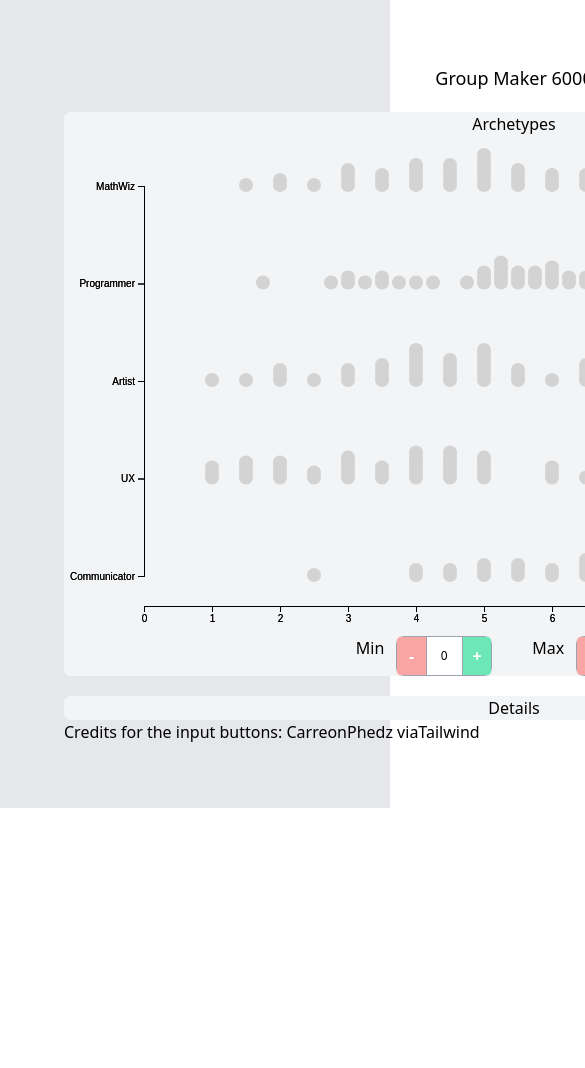
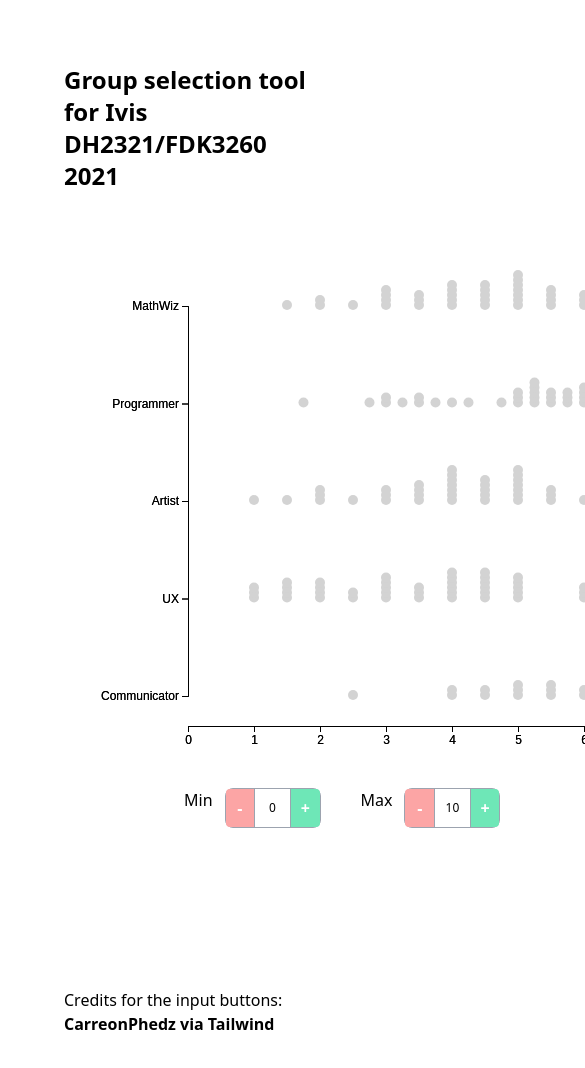
Before and after one commit to EllaSoderberg/ivis-2021-projects, a React (Create React App) app: page / in a window 390 px wide. Shown: the top 1068 px of the page, 585 px wide, since content can reach past the window. Before the commit the page ends 844 px from the top, so only its background shows below. Built offline with nearby package versions, Linux system fonts and the light colour scheme.

Commit message:
Changed the layout to be responsive and more minimal

```diff
--- a/src/App.js
+++ b/src/App.js
@@ -4,7 +4,7 @@ import { Layout } from "./components/layout.js";
 function App() {
 
   return (
-    <div className="container p-16 flex bg-gray-200">
+    <div className="p-16">
       <Layout />
     </div>
   );
--- a/src/components/archetypes.js
+++ b/src/components/archetypes.js
@@ -5,21 +5,20 @@ import { axisLeft } from "d3";
 // Example taken from https://blog.logrocket.com/using-d3-js-v6-with-react/
 
 //https://www.d3-graph-gallery.com/graph/scatter_grouped_highlight.html
-const USER_ID_PREFIX = "userid-"
+const USER_ID_PREFIX = "userid-";
 export default class ArchetypesGraph extends Component {
   constructor(props) {
     super(props);
-    this.creatGraph = this.creatGraph.bind(this)
+    this.creatGraph = this.creatGraph.bind(this);
     this.state = {
       highlightColors: [
         { c: "red", userId: null },
         { c: "blue", userId: null },
         { c: "green", userId: null },
         { c: "yellow", userId: null },
-        { c: "black", userId: null }
-      ]
-    }
-
+        { c: "black", userId: null },
+      ],
+    };
   }
 
   componentDidMount() {
@@ -30,37 +29,54 @@ export default class ArchetypesGraph extends Component {
   }
 
   assignColor(userID) {
-    var assignedColor = this.state.highlightColors.find((color) => color.userId === userID)
+    var assignedColor = this.state.highlightColors.find(
+      (color) => color.userId === userID
+    );
     if (assignedColor) {
-      return assignedColor.c
+      return assignedColor.c;
     } else {
-      const assignedColor = { c: this.state.highlightColors[0].c, userId: userID }
-      const colorUpdate = this.state.highlightColors.slice(1).concat(assignedColor)
+      const assignedColor = {
+        c: this.state.highlightColors[0].c,
+        userId: userID,
+      };
+      const colorUpdate = this.state.highlightColors
+        .slice(1)
+        .concat(assignedColor);
       this.setState({ highlightColors: colorUpdate });
       return assignedColor;
     }
   }
 
   highlightUser() {
+    d3.selectAll(".dot")
+      .transition()
+      .duration(200)
+      .style("fill", "lightgray")
+      .attr("r", 5);
     this.props.selectedUsers.forEach((user) => {
       d3.selectAll("." + USER_ID_PREFIX + user.id)
         .transition()
         .duration(200)
         .style("fill", this.assignColor(user.id))
         .attr("r", 7);
-    })
+    });
   }
 
   handleClick(userID) {
     if (this.props.selectedUsers.find((u) => u.id === userID)) {
-      var newUsers = this.props.selectedUsers.filter((u) => u.id !== userID)
-      this.props.onUsersSelected(newUsers.map((u) => u.id))
+      var newUsers = this.props.selectedUsers.filter((u) => u.id !== userID);
+      this.props.onUsersSelected(newUsers.map((u) => u.id));
     } else {
       if (this.props.selectedUsers.length >= 5) {
-        const userIDs = this.props.selectedUsers.slice(1).map((u) => u.id).concat(userID)
-        this.props.onUsersSelected(userIDs)
+        const userIDs = this.props.selectedUsers
+          .slice(1)
+          .map((u) => u.id)
+          .concat(userID);
+        this.props.onUsersSelected(userIDs);
       } else {
-        this.props.onUsersSelected(this.props.selectedUsers.map((u) => u.id).concat(userID))
+        this.props.onUsersSelected(
+          this.props.selectedUsers.map((u) => u.id).concat(userID)
+        );
       }
     }
   }
@@ -69,11 +85,11 @@ export default class ArchetypesGraph extends Component {
     // D3 uses the ID to create the dots.
     // It has class in the form: "userid-#####"
     // So we extract and return only the numeric value
-    return d3Class.slice(7)
+    return d3Class.slice(7);
   }
 
   creatGraph() {
-    const margin = { top: 10, right: 40, bottom: 30, left: 80 },
+    const margin = { top: 10, right: 40, bottom: 30, left: 100 },
       width = 800 - margin.left - margin.right,
       height = 500 - margin.top - margin.bottom;
 
@@ -90,28 +106,29 @@ export default class ArchetypesGraph extends Component {
       .domain(["MathWiz", "Programmer", "Artist", "UX", "Communicator"])
       .range([margin.top + margin.bottom, height - margin.bottom]);
 
-    svg.append("g").call(axisLeft(yLabels));
+    svg.append("g").style("font-size", "12px").call(axisLeft(yLabels));
 
     const x = d3.scaleLinear().domain([0, 10]).range([0, width]);
     svg
       .append("g")
       .attr("transform", `translate(0, ${height})`)
+      .style("font-size", "12px")
       .call(d3.axisBottom(x));
 
-    let categories = [
-      "MathWiz",
-      "Programmer",
-      "Artist",
-      "UX",
-      "Communicator",
-    ];
+    let categories = ["MathWiz", "Programmer", "Artist", "UX", "Communicator"];
     categories.map((cat) => {
       let numberDict = {};
-      let dots = svg.append("g").selectAll("dot").data(this.props.users).enter();
+      let dots = svg
+        .append("g")
+        .selectAll("dot")
+        .data(this.props.users)
+        .enter();
 
       dots
         .append("circle")
-        .attr("class", (d) => { return "dot " + USER_ID_PREFIX + d.id })
+        .attr("class", (d) => {
+          return "dot " + USER_ID_PREFIX + d.id;
+        })
         .attr("cx", (d) => x(d[cat]))
         .attr("cy", (d) => {
           let info = d[cat];
@@ -129,17 +146,16 @@ export default class ArchetypesGraph extends Component {
         .on("click", (event) => {
           let userID = this.extractIDfromD3class(event.target.classList[1]);
           this.handleClick(userID);
-        })
+        });
       return "";
     });
 
-    this.highlightUser()
+    this.highlightUser();
   }
 
   render() {
     return (
-      <div className="App" >
-        <h1>Archetypes</h1>
+      <div>
         <svg id="area" height={500} width={900}></svg>
       </div>
     );
--- a/src/components/details.js
+++ b/src/components/details.js
@@ -3,12 +3,7 @@ import UserCard from "./usercard";
 
 export default class Details extends React.Component {
   render() {
-    const cards = this.props.users.map((user) => <UserCard user={user} />)
-    return (
-      <div className="App" >
-        <h1>Details</h1>
-        {cards}
-      </div>
-    );
+    const cards = this.props.users.map((user) => <UserCard user={user} />);
+    return <div>{cards}</div>;
   }
 }
--- a/src/components/layout.js
+++ b/src/components/layout.js
@@ -1,7 +1,7 @@
 import React from "react";
 import Archetypes from "./archetypes.js";
 import Details from "./details.js";
-import Input from "./input.js"
+import Input from "./input.js";
 import { getData } from "./scripts/data";
 
 class Layout extends React.Component {
@@ -12,8 +12,8 @@ class Layout extends React.Component {
       selectedUsers: [],
       filterValues: {
         min: 0,
-        max: 10
-      }
+        max: 10,
+      },
     };
   }
 
@@ -21,20 +21,29 @@ class Layout extends React.Component {
     getData().then((data) => this.setState({ users: data }));
   }
   handleUsersSelected(userIDs) {
-    const users = userIDs.map((userID => this.state.users.find((u) => u.id === userID)))
-    this.setState({ selectedUsers: users })
+    const users = userIDs.map((userID) =>
+      this.state.users.find((u) => u.id === userID)
+    );
+    this.setState({ selectedUsers: users });
   }
 
   checkInRange(user, min, max) {
-    return ((user.MathWiz >= min && user.MathWiz <= max) &&
-      (user.Programmer >= min && user.Programmer <= max) &&
-      (user.Artist >= min && user.Artist <= max) &&
-      (user.UX >= min && user.UX <= max) &&
-      (user.Communicator >= min && user.Communicator <= max))
+    return (
+      user.MathWiz >= min &&
+      user.MathWiz <= max &&
+      user.Programmer >= min &&
+      user.Programmer <= max &&
+      user.Artist >= min &&
+      user.Artist <= max &&
+      user.UX >= min &&
+      user.UX <= max &&
+      user.Communicator >= min &&
+      user.Communicator <= max
+    );
   }
 
   userIsSelected(user) {
-    return this.state.selectedUsers.find((u) => u.id === user.id)
+    return this.state.selectedUsers.find((u) => u.id === user.id);
   }
 
   filterUsers(users) {
@@ -42,8 +51,8 @@ class Layout extends React.Component {
     var max = this.state.filterValues.max;
 
     return users.filter((user) => {
-      return this.userIsSelected(user) || this.checkInRange(user, min, max)
-    })
+      return this.userIsSelected(user) || this.checkInRange(user, min, max);
+    });
   }
 
   handleNewRange(which, value) {
@@ -51,45 +60,63 @@ class Layout extends React.Component {
       this.setState({
         filterValues: {
           min: value,
-          max: this.state.filterValues.max
-        }
-      })
+          max: this.state.filterValues.max,
+        },
+      });
     } else if (which === "max") {
       this.setState({
         filterValues: {
           min: this.state.filterValues.min,
-          max: value
-        }
-      })
+          max: value,
+        },
+      });
     }
   }
 
   render() {
     return (
-      <div className="flex-col justify-center">
-        <div className="App mb-5 text-lg">Group Maker 6000</div>
-        <div className="flex flex-col bg-gray-100 rounded-md mb-5">
+      <div className="flex flex-col justify-center">
+        <h1 className="font-bold text-2xl self-center pb-10">
+          Group selection tool for Ivis DH2321/FDK3260 2021
+        </h1>
+        <div className="flex flex-col xl:flex-row">
+          <div className="m-6">
             <Archetypes
               users={this.filterUsers(this.state.users)}
               selectedUsers={this.state.selectedUsers}
               onUsersSelected={(userIDs) => this.handleUsersSelected(userIDs)}
             />
-          <div className="flex justify-center flex-row">
+
+            <div className="flex ml-24 mt-8 flex-row">
               <div className="flex content-center mr-5">
                 <span className="mr-3">Min</span>
-              <Input value={this.state.filterValues.min} onClick={(value) => this.handleNewRange("min", value)} />
+                <Input
+                  value={this.state.filterValues.min}
+                  onClick={(value) => this.handleNewRange("min", value)}
+                />
               </div>
               <div className="flex flex-row  ml-5">
                 <span className="mr-3">Max</span>
-              <Input value={this.state.filterValues.max} onClick={(value) => this.handleNewRange("max", value)} />
+                <Input
+                  value={this.state.filterValues.max}
+                  onClick={(value) => this.handleNewRange("max", value)}
+                />
               </div>
             </div>
           </div>
-        <div className=" bg-gray-100 rounded-md">
+
+          <div className="mt-14">
             <Details users={this.state.selectedUsers} />
           </div>
-        Credits for the input buttons: CarreonPhedz via
-        <a className="text-blue" href="https://tailwindcomponents.com/component/input-number-custom-style">Tailwind</a>
+        </div>
+
+        <p className="mt-20">Credits for the input buttons:
+        <a
+          className="font-bold"
+          href="https://tailwindcomponents.com/component/input-number-custom-style"
+        >
+          {" "}CarreonPhedz via Tailwind
+        </a></p>
       </div>
     );
   }
--- a/src/components/usercard.js
+++ b/src/components/usercard.js
@@ -3,7 +3,7 @@ import React from "react";
 export default class UserCard extends React.Component {
   render() {
     if (!this.props.user) {
-      return <div></div>
+      return <div></div>;
     }
 
     let valueSkills = Object.values(this.props.user).slice(11, 22);
@@ -24,7 +24,7 @@ export default class UserCard extends React.Component {
     let indexMax = valueSkills.indexOf(max);
 
     return (
-      <div className="border-2 border-gray-200 rounded-md border-solid p-3">
+      <div className="border-b-1 border-t-2 border-solid border-black p-3">
         <p>
           <b>Nickname:</b> {this.props.user.username}
         </p>
@@ -47,5 +47,4 @@ export default class UserCard extends React.Component {
       </div>
     );
   }
-
 }
```
Lines whose indentation alone changed are shown as unchanged.
